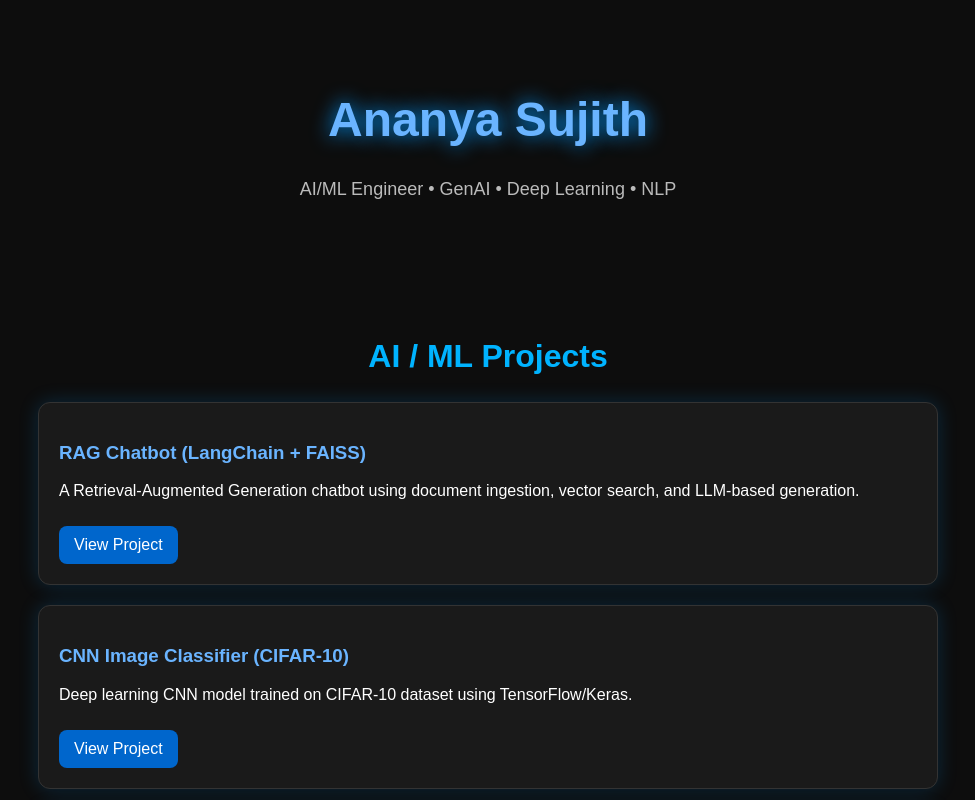
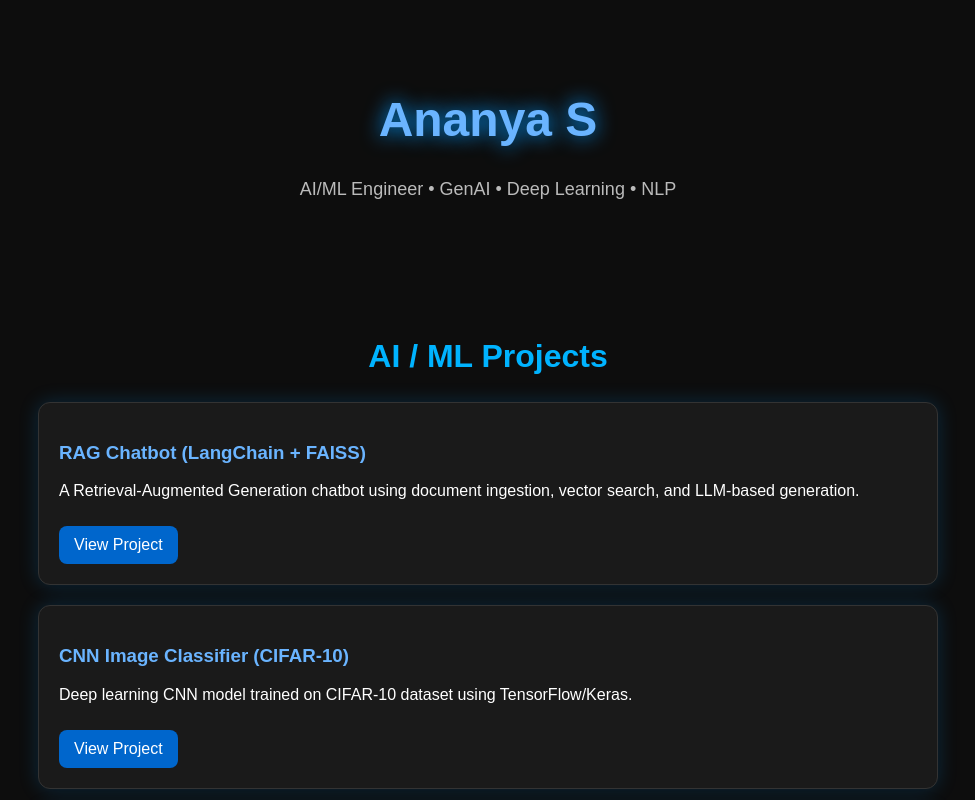
Before and after one commit to ananyasujith/ananyasujith.github.io, a plain HTML site: page index.html in a window 1280 px wide. Shown: the top 800 px of the page, without its empty margins (152-1127 px from the left). Drawn offline with Linux system fonts and the light colour scheme.

Commit message:
Shorten header name from 'Ananya Sujith' to 'Ananya S'

```diff
--- a/index.html
+++ b/index.html
@@ -10,7 +10,7 @@
 <body>
 
     <header>
-        <h1 class="glow">Ananya Sujith</h1>
+        <h1 class="glow">Ananya S</h1>
         <p class="subtitle">AI/ML Engineer • GenAI • Deep Learning • NLP</p>
     </header>
 
```
